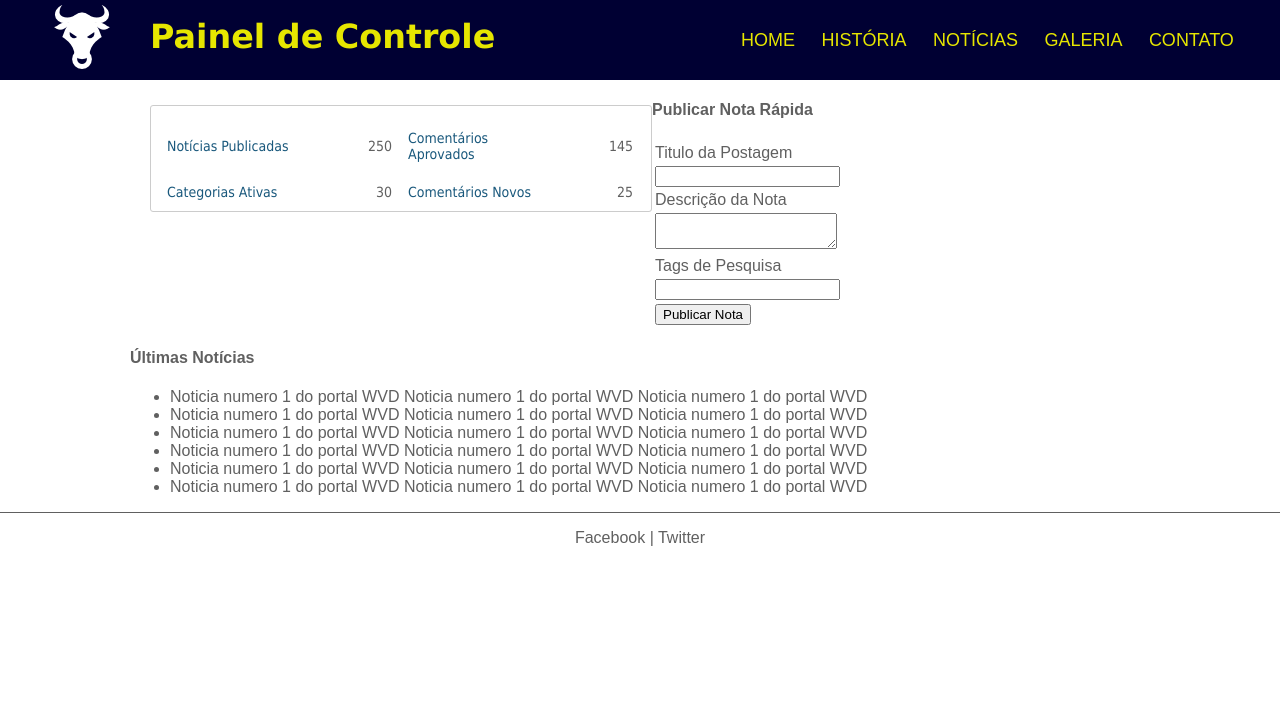
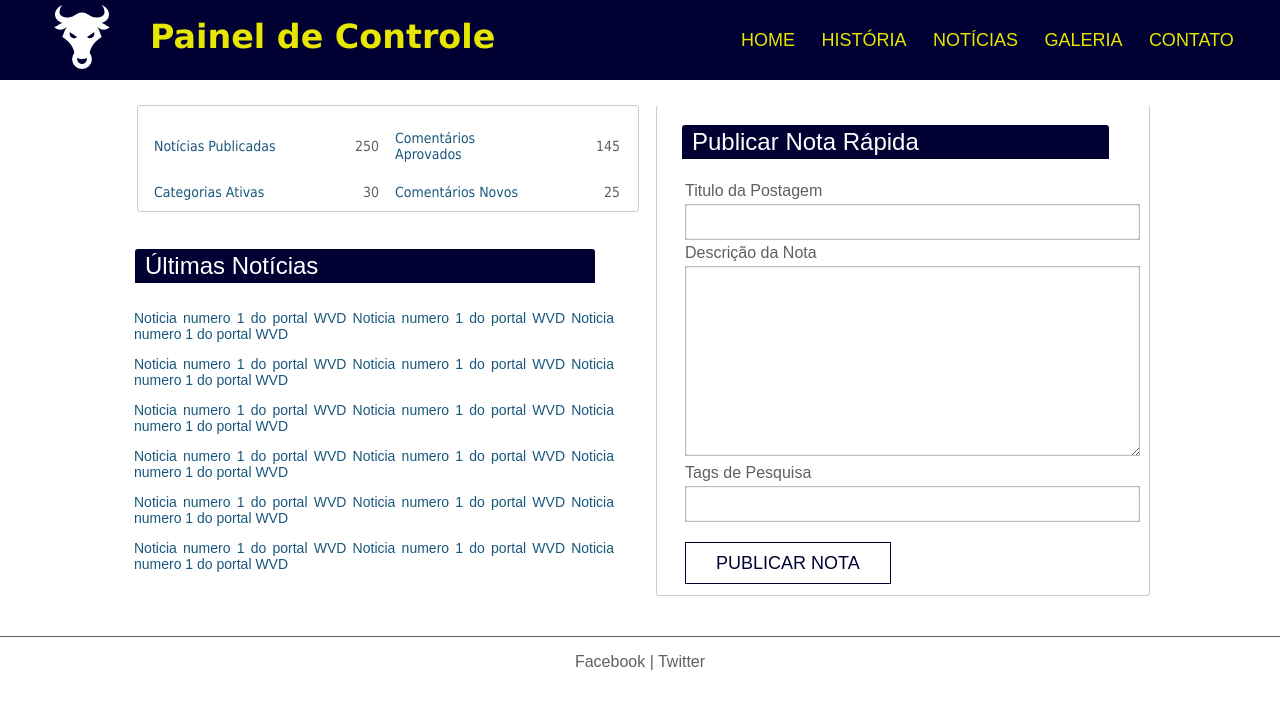
Before and after one commit to andremartinstt/Bulls, a PHP site: page /controlpanel.php in a window 1280 px wide. Shown: the top 709 px of the page. Run offline with PHP 8.4, Linux system fonts and the light colour scheme; the visitor is signed in with stand-in values (Sample User, id 1); data that the repository does not hold is empty.

Commit message:
Atualizado aparência das páginas Home e Painel de Controle

```diff
--- a/_css/estilo.css
+++ b/_css/estilo.css
@@ -119,7 +119,8 @@ article#content h2{
 	margin-left: 40px;
 	margin-right: 400px;
 	padding: 3px 10px 3px 10px;
-
+	border-radius: 3px 3px 0px 0px;
+	font-weight: normal;
 }
 article#content p{
 	margin-left: 40px;
@@ -129,7 +130,7 @@ aside#sidebar{
 	float: right;
 	width: 350px;
 	height: 700px;
-	border-left: 1px solid #606060;
+	border-left: 1px solid #ccc;
 	padding-left: 20px;
 	overflow: scroll;
 }
@@ -138,6 +139,8 @@ aside#sidebar h2{
 	color: white;
 	margin-right: 40px;
 	padding: 3px 10px 3px 10px;
+	border-radius: 3px 3px 0px 0px;
+	font-weight: normal;
 }
 aside#sidebar p{
 	border-bottom: 1px dotted #606060;
@@ -397,7 +400,7 @@ section#contagem{
 	background-color: #fff;
 	border-radius: 3px;
 	margin-top: 25px;
-	margin-left: 20px;
+	margin-left: 7px;
 	border: 1px solid #ccc;
 }
 section#contagem table{
@@ -421,6 +424,114 @@ section#contagem table tr td{
 .table-val{
 	text-align: right;
 }
+section#nota-rapida{
+	width: 467px;
+	height: 470px;
+	float: right;
+	margin-top: 25px;
+	margin-bottom: 40px;
+	background-color: #fff;
+	border-radius: 3px;
+	border: 1px solid #ccc;
+	border-top: none;
+	padding-bottom: 20px;
+	padding-left: 25px;
+}
+
+section#nota-rapida h2{
+	background-color: #000033;
+	color: white;
+	margin-right: 40px;
+	padding: 3px 10px 3px 10px;
+	border-radius: 3px 3px 0px 0px;
+	font-weight: normal;
+}
+
+section#nota-rapida table{
+
+}
+
+section#nota-rapida table tr td input[type="text"]{
+	width: 435px;
+	height: auto;
+	padding: 10px;
+	box-shadow: inset 0px 0px 2px 0px #000f23;
+	border: 0px solid #ccc;
+	border-radius: 2px;
+	color: #838383;
+	font-size: 14px;
+}
+
+section#nota-rapida table tr td textarea{
+	max-width: 435px;
+	max-height: 170px;
+	min-width: 435px;
+	min-height: 170px;
+	padding: 10px;
+	box-shadow: inset 0px 0px 2px 0px #000f23;
+	border: 0px solid #ccc;
+	border-radius: 2px;
+	color: #838383;
+	font-size: 14px;
+}
+
+/* Últimas Notícias */
+
+section#links-ultimas-noticias{
+	width: 500px;
+	height: auto;
+	float: left;
+	margin-left: 5px;
+	margin-top: 17px;
+}
+
+section#links-ultimas-noticias h2{
+	background-color: #000033;
+	color: white;
+	margin-right: 40px;
+	padding: 3px 10px 3px 10px;
+	border-radius: 3px 3px 0px 0px;
+	font-weight: normal;
+}
+
+section#links-ultimas-noticias ul{
+	width: 502px;
+	height: auto;
+	float: left;
+	margin: 0;
+	margin-left: -1px;
+	list-style: none;
+	padding: 0;
+}
+
+section#links-ultimas-noticias ul li{
+	width: 480px;
+	height: auto;
+	float: left;
+	padding: 7px 0px 7px 0px;
+	color: #19587c;
+	font-size: 14px;
+	text-align: justify;
+}
+
+section#links-ultimas-noticias ul li:hover{
+	background-color: #000033;
+	color: #fff;
+	cursor: pointer;
+	border-radius: 2px;
+	padding: 7px 10px 7px 10px;
+}
+
+/* Configuração Footer */
+
+footer{
+	width: 100%;
+	height: 55px;
+	float: left;
+	display: table;
+	position: relative;
+	margin-bottom: 20px;
+}
 
 footer{
 	clear: both; /* Manter o Footer na parte de baixo*/
--- a/controlpanel.php
+++ b/controlpanel.php
@@ -109,7 +109,7 @@ echo $nome;
 <section id="nota-rapida">
 
 
-	<h1>Publicar Nota Rápida</h1>
+	<h2>Publicar Nota Rápida</h2>
 
 
 	<form action="#" method="POST">
@@ -130,7 +130,7 @@ echo $nome;
 
 			<tr><td><input type="text" name="tags-pesquisa" required="required" /></td></tr>
 
-			<tr><td><input type="submit" name="publicar-nota" value="Publicar Nota" /></td></tr>
+			<tr><td><p><input type="submit" class="button" name="publicar-nota" value="Publicar Nota" /></p></td></tr>
 
 		</tbody>
 
@@ -145,7 +145,7 @@ echo $nome;
 <section id="links-ultimas-noticias">
 
 
-	<h1>Últimas Notícias</h1>
+	<h2>Últimas Notícias</h2>
 
 
 	<ul>
@@ -178,7 +178,7 @@ echo $nome;
 
 	<footer>
 		<p>
-			<a href="https://www.facebook.com/" target="_black">Facebook</a> |
+			<a href="https://www.facebook.com/thebullsfc/" target="_black">Facebook</a> |
 			<a href="https://twitter.com/" target="_black">Twitter</a>
 		</p>
 	</footer>
```
Also changed, not shown: php.ini (deleted, +0 -10 lines).
